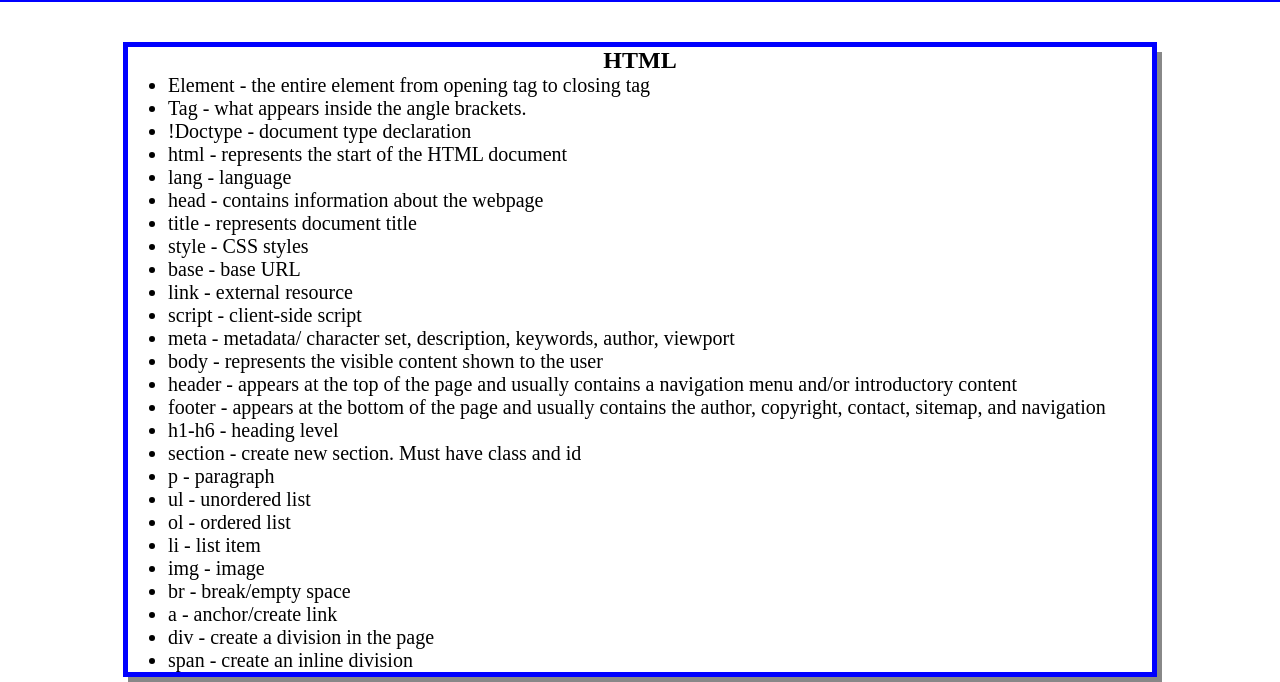
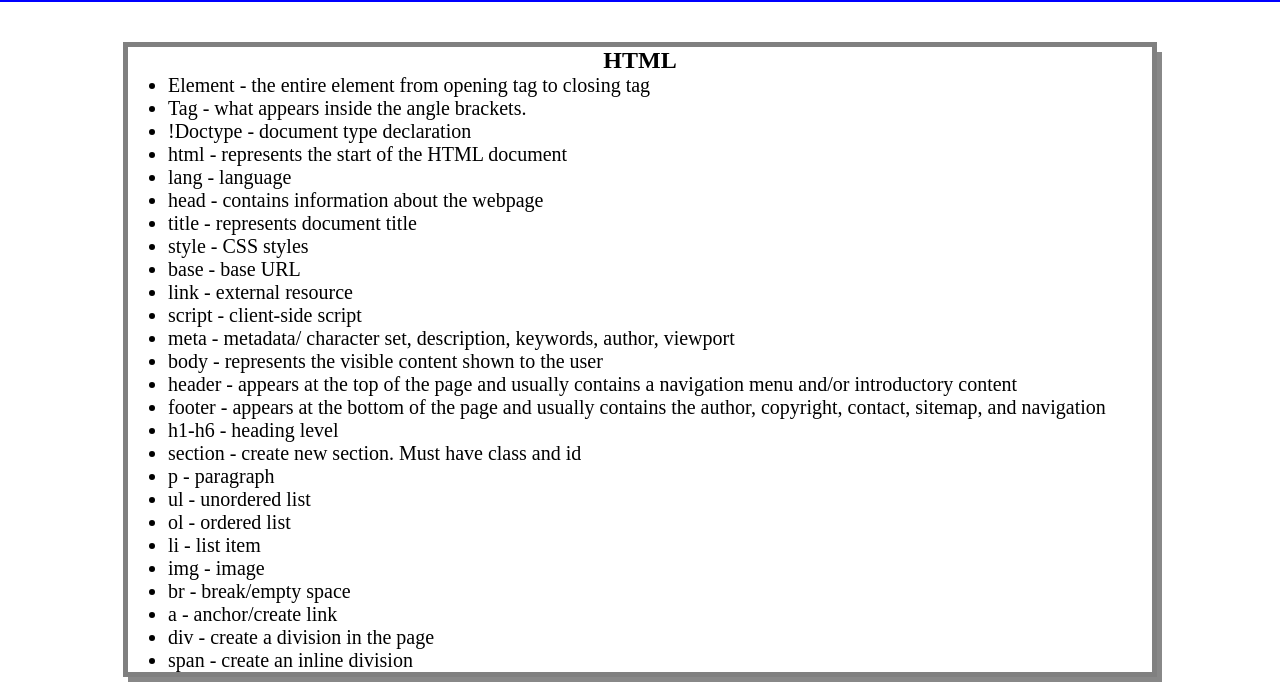
Before and after one commit to JaredIng87/prework-study-guide, a plain HTML site: page index.html in a window 1280 px wide. Shown: the part 118-800 px from the top of the page. Drawn offline with Linux system fonts and the light colour scheme.

Commit message:
change section border color

```diff
--- a/assets/style.css
+++ b/assets/style.css
@@ -4,4 +4,4 @@ h1, h2 {text-align: center;}
 img {display: block; height: 50px; width: 50px; margin-left: auto; margin-right: auto;}
 ul {padding-left: 40px; font-size: 20px;}
 p {text-align: center; font-size: 30px;}
-.card {width: 80%; margin: 40px auto; border: 5px solid blue; box-shadow: 5px 10px #888888;}
+.card {width: 80%; margin: 40px auto; border: 5px solid gray; box-shadow: 5px 10px #888888;}
```
